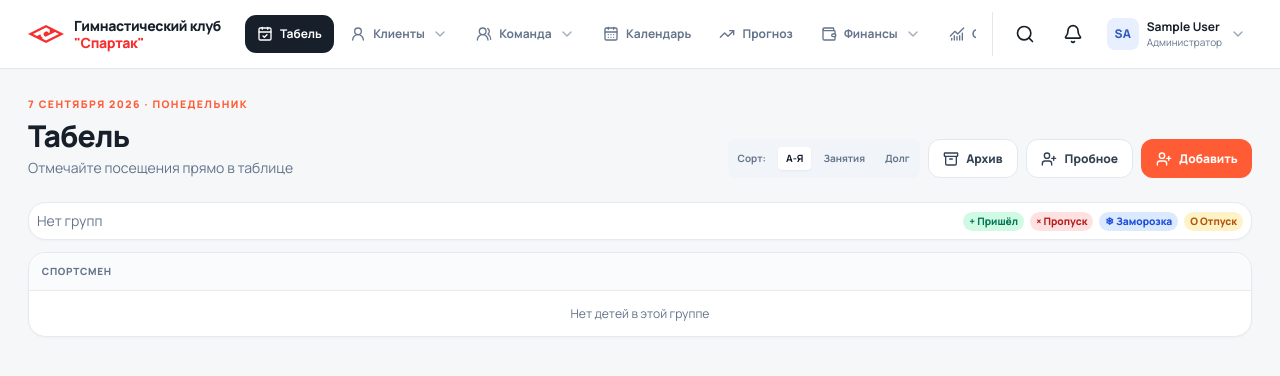
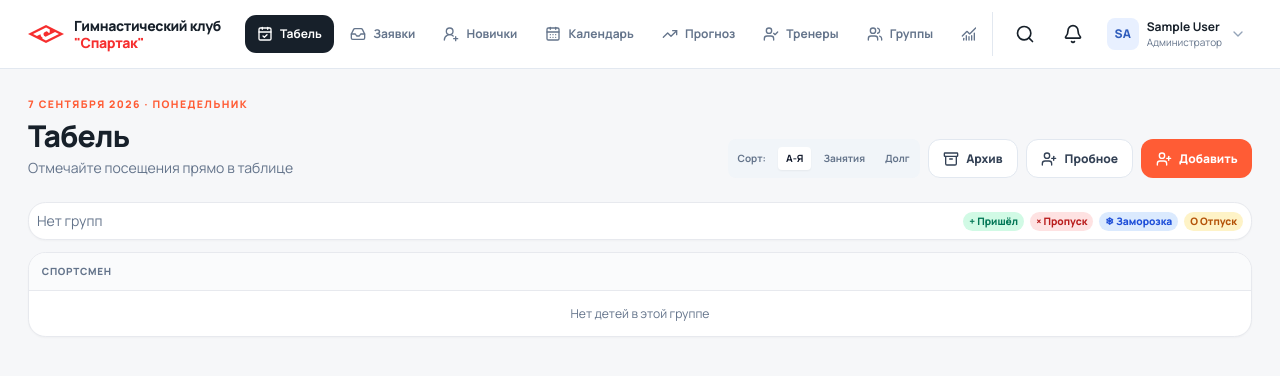
Before and after one commit to EscapingKotaro/SuperMeatCHV, a Django app: page / in a window 1280 px wide. Shown: the top 376 px of the page. Run offline with Django 5.2, Linux system fonts and the light colour scheme; the visitor is signed in with stand-in values (Sample User, id 1); data that the repository does not hold is empty; some libraries are stand-ins or nearby versions.

Commit message:
my 0709 work 2

```diff
--- a/crm/templates/crm/base.html
+++ b/crm/templates/crm/base.html
@@ -55,104 +55,67 @@
             ========================== -->
             <nav id="main-nav" class="scrollbar-none flex min-w-0 flex-1 gap-1 overflow-x-auto">
 
-
                 <a class="nav-pill {% if page == 'attendance' %}active{% endif %}" href="{% url 'attendance' %}">
                     <i data-lucide="calendar-check"></i>
                     Табель
                 </a>
 
+                <a class="nav-pill {% if page == 'applications' %}active{% endif %}" href="{% url 'applications' %}">
+                    <i data-lucide="inbox"></i>
+                    Заявки
+                </a>
 
-    <div class="nav-dropdown relative" data-dropdown>
-        <button type="button" class="nav-pill cursor-pointer {% if page in 'applications,newcomers' %}active{% endif %}">
-            <i data-lucide="user-round"></i>
-            Клиенты
-            <i data-lucide="chevron-down" class="h-3 w-3 opacity-60"></i>
-        </button>
-        <div class="nav-dropdown-menu absolute left-0 top-full z-50 mt-1 hidden min-w-[180px] flex-col gap-1 rounded-lg border border-neutral-200 bg-white p-1 shadow-lg dark:border-neutral-800 dark:bg-neutral-900">
-            <a class="nav-dropdown-item flex items-center gap-2 rounded-md px-3 py-2 text-sm hover:bg-neutral-100 dark:hover:bg-neutral-800 {% if page == 'applications' %}active{% endif %}" href="{% url 'applications' %}">
-                <i data-lucide="inbox" class="h-4 w-4"></i> Заявки
+                <a class="nav-pill {% if page == 'newcomers' %}active{% endif %}" href="{% url 'newcomers' %}">
+                    <i data-lucide="user-round-plus"></i>
+                    Новички
                 </a>
-            <a class="nav-dropdown-item flex items-center gap-2 rounded-md px-3 py-2 text-sm hover:bg-neutral-100 dark:hover:bg-neutral-800 {% if page == 'newcomers' %}active{% endif %}" href="{% url 'newcomers' %}">
-                <i data-lucide="user-round-plus" class="h-4 w-4"></i> Новички
-            </a>
-        </div>
-    </div>
-
-
-    <div class="nav-dropdown relative" data-dropdown>
-        <button type="button" class="nav-pill cursor-pointer {% if page in 'trainers,groups' %}active{% endif %}">
-            <i data-lucide="users-round"></i>
-            Команда
-            <i data-lucide="chevron-down" class="h-3 w-3 opacity-60"></i>
-        </button>
-        <div class="nav-dropdown-menu absolute left-0 top-full z-50 mt-1 hidden min-w-[180px] flex-col gap-1 rounded-lg border border-neutral-200 bg-white p-1 shadow-lg dark:border-neutral-800 dark:bg-neutral-900">
-            <a class="nav-dropdown-item flex items-center gap-2 rounded-md px-3 py-2 text-sm hover:bg-neutral-100 dark:hover:bg-neutral-800 {% if page == 'trainers' %}active{% endif %}" href="{% url 'trainer_list' %}">
-                <i data-lucide="user-check" class="h-4 w-4"></i> Тренеры
-            </a>
-            <a class="nav-dropdown-item flex items-center gap-2 rounded-md px-3 py-2 text-sm hover:bg-neutral-100 dark:hover:bg-neutral-800 {% if page == 'groups' %}active{% endif %}" href="{% url 'group_list' %}">
-                <i data-lucide="users" class="h-4 w-4"></i> Группы
-            </a>
-        </div>
-    </div>
-
 
                 <a class="nav-pill {% if page == 'calendar' %}active{% endif %}" href="{% url 'calendar' %}">
                     <i data-lucide="calendar-days"></i>
                     Календарь
                 </a>
 
-
                 <a class="nav-pill {% if page == 'revenue_forecast' %}active{% endif %}" href="{% url 'revenue_forecast' %}">
                     <i data-lucide="trending-up"></i>
                     Прогноз
                 </a>
 
+                <a class="nav-pill {% if page == 'trainers' %}active{% endif %}" href="{% url 'trainer_list' %}">
+                    <i data-lucide="user-check"></i>
+                    Тренеры
+                </a>
 
-    <div class="nav-dropdown relative" data-dropdown>
-        <button type="button" class="nav-pill cursor-pointer {% if page in 'payments,expenses' %}active{% endif %}">
-            <i data-lucide="wallet"></i>
-            Финансы
-            <i data-lucide="chevron-down" class="h-3 w-3 opacity-60"></i>
-        </button>
-        <div class="nav-dropdown-menu absolute left-0 top-full z-50 mt-1 hidden min-w-[180px] flex-col gap-1 rounded-lg border border-neutral-200 bg-white p-1 shadow-lg dark:border-neutral-800 dark:bg-neutral-900">
-            <a class="nav-dropdown-item flex items-center gap-2 rounded-md px-3 py-2 text-sm hover:bg-neutral-100 dark:hover:bg-neutral-800 {% if page == 'payments' %}active{% endif %}" href="{% url 'payments' %}">
-                <i data-lucide="wallet-cards" class="h-4 w-4"></i> Продления
+                <a class="nav-pill {% if page == 'groups' %}active{% endif %}" href="{% url 'group_list' %}">
+                    <i data-lucide="users"></i>
+                    Группы
                 </a>
-            <a class="nav-dropdown-item flex items-center gap-2 rounded-md px-3 py-2 text-sm hover:bg-neutral-100 dark:hover:bg-neutral-800 {% if page == 'expenses' %}active{% endif %}" href="{% url 'expenses' %}">
-                <i data-lucide="receipt-text" class="h-4 w-4"></i> Расходы
-            </a>
-        </div>
-    </div>
 
 
-    <div class="nav-dropdown relative" data-dropdown>
-        <button type="button" class="nav-pill cursor-pointer {% if page in 'statistics,payments_table,payment_history,salaries' %}active{% endif %}">
+                <!-- Статистика -->
+                <button
+                    type="button"
+                    data-stats-toggle
+                    class="nav-pill cursor-pointer {% if page == 'statistics' or page == 'payments_table' or page == 'payment_history' or page == 'salaries' %}active{% endif %}"
+                >
                     <i data-lucide="chart-no-axes-combined"></i>
                     Статистика
                     <i data-lucide="chevron-down" class="h-3 w-3 opacity-60"></i>
                 </button>
-        <div class="nav-dropdown-menu absolute left-0 top-full z-50 mt-1 hidden min-w-[200px] flex-col gap-1 rounded-lg border border-neutral-200 bg-white p-1 shadow-lg dark:border-neutral-800 dark:bg-neutral-900">
-            <a class="nav-dropdown-item flex items-center gap-2 rounded-md px-3 py-2 text-sm hover:bg-neutral-100 dark:hover:bg-neutral-800 {% if page == 'statistics' %}active{% endif %}" href="{% url 'statistics' %}">
-                <i data-lucide="bar-chart-3" class="h-4 w-4"></i> Общая
+
+                <a class="nav-pill {% if page == 'payments' %}active{% endif %}" href="{% url 'payments' %}">
+                    <i data-lucide="wallet-cards"></i>
+                    Продления
                 </a>
-            <a class="nav-dropdown-item flex items-center gap-2 rounded-md px-3 py-2 text-sm hover:bg-neutral-100 dark:hover:bg-neutral-800 {% if page == 'payments_table' %}active{% endif %}" href="{% url 'payments_table' %}">
-                <i data-lucide="table" class="h-4 w-4"></i> Таблица оплат
+
+                <a class="nav-pill {% if page == 'expenses' %}active{% endif %}" href="{% url 'expenses' %}">
+                    <i data-lucide="receipt-text"></i>
+                    Расходы
                 </a>
-            <a class="nav-dropdown-item flex items-center gap-2 rounded-md px-3 py-2 text-sm hover:bg-neutral-100 dark:hover:bg-neutral-800 {% if page == 'payment_history' %}active{% endif %}" href="{% url 'payment_history' %}">
-                <i data-lucide="history" class="h-4 w-4"></i> История платежей
-            </a>
-            <a class="nav-dropdown-item flex items-center gap-2 rounded-md px-3 py-2 text-sm hover:bg-neutral-100 dark:hover:bg-neutral-800 {% if page == 'salaries' %}active{% endif %}" href="{% url 'salaries' %}">
-                <i data-lucide="banknote" class="h-4 w-4"></i> Зарплаты
-            </a>
-        </div>
-    </div>
-
 
                 <a class="nav-pill {% if page == 'competitions' %}active{% endif %}" href="{% url 'competitions' %}">
                     <i data-lucide="trophy"></i>
                     Соревнования
                 </a>
-
 
                 {% if is_boss %}
                 <a class="nav-pill {% if page == 'boss' %}active{% endif %}" href="{% url 'boss' %}">
```
Lines whose indentation alone changed are shown as unchanged.
